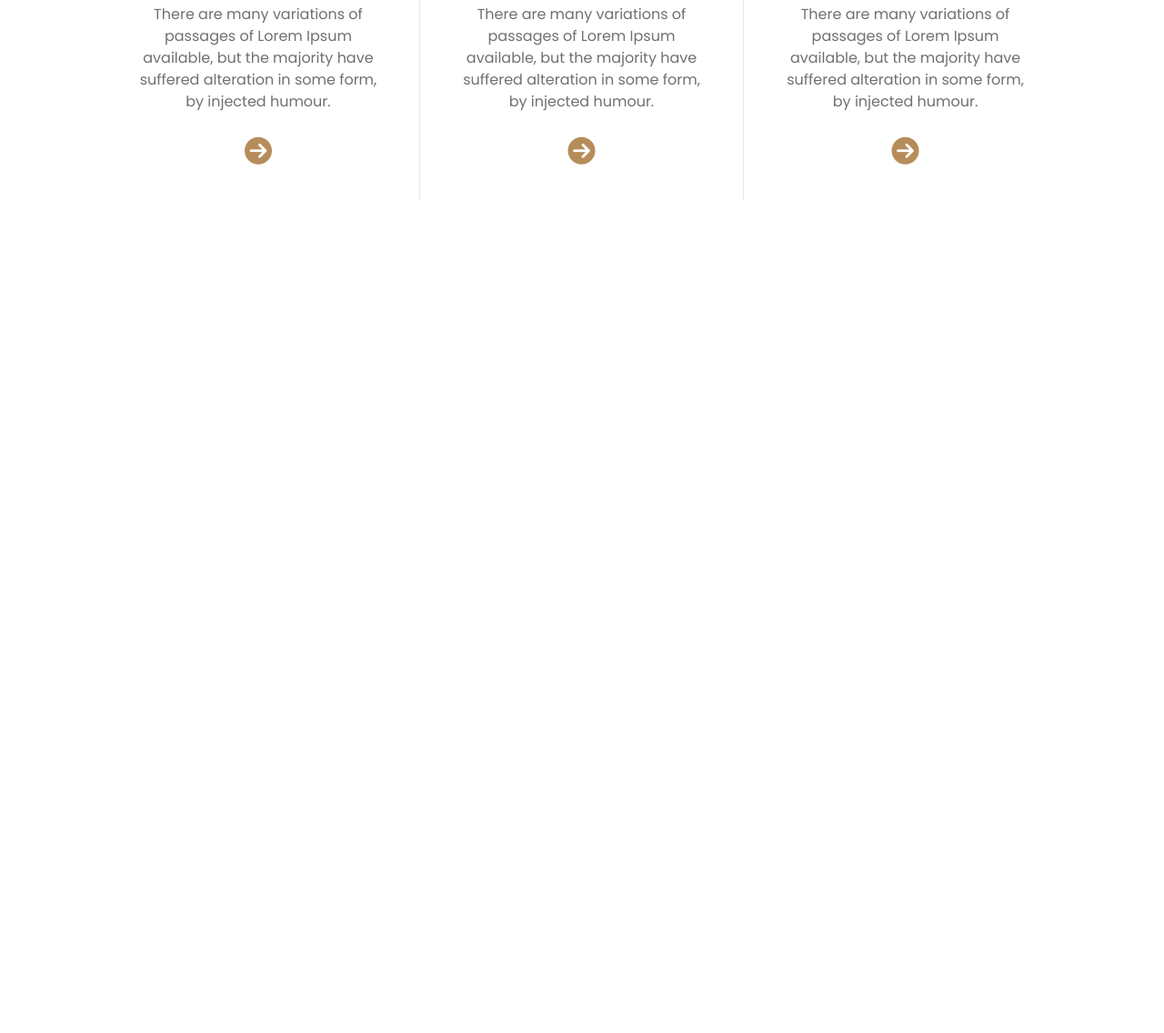
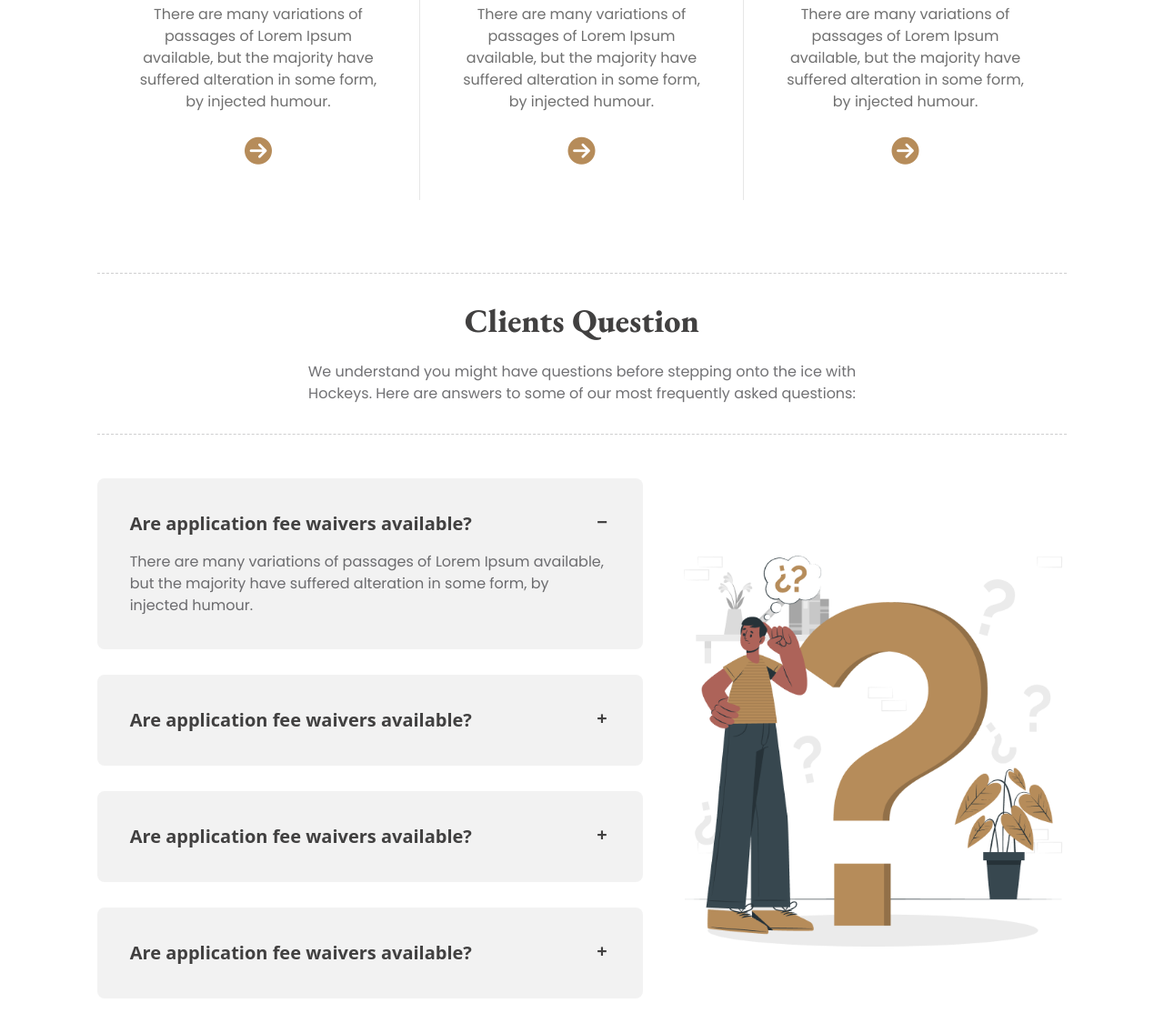
Before and after one commit to Sadiqur057/Justice, a plain HTML site: page index.html in a window 1280 px wide. Shown: the part 1561-2697 px from the top of the page at 91% size. Before the commit the page ends 1861 px from the top, so only its background shows below. Drawn offline with nearby package versions, Linux system fonts and the light colour scheme.

Commit message:
faq section added

```diff
--- a/index.html
+++ b/index.html
@@ -72,7 +72,7 @@
   </header>
 
   <main class="w-[90%] md:w-5/6 mx-auto">
-    <!-- Professional Hockeys Club -->
+    <!-- Legal Practice Area -->
     <section class="my-10 md:my-20 text-center" id="about">
       <div class="py-6 md:py-8 border-[#13131833] text-center">
         <h2 class="text-c-header font-extrabold text-2xl md:text-4xl mb-4 md:mb-6">The Legal Practice Area</h2>
@@ -142,7 +142,7 @@
 
 
     <!-- Clients Question -->
-    <!-- <section class="my-10 md:my-20" id="blog">
+    <section class="my-10 md:my-20" id="blog">
       <div class="py-6 md:py-8 border-y-[1px] border-dashed border-[#13131833] text-center">
         <h2 class="text-c-header font-extrabold text-2xl md:text-4xl mb-4 md:mb-6">Clients Question</h2>
         <p class="font-medium leading-relaxed text-c-third lg:w-[60%] md:w-[80%] w-[90%] mx-auto text-sm md:text-base">
@@ -150,77 +150,50 @@
           our most frequently asked questions: </p>
       </div>
       <div
-        class="flex items-center flex-col md:flex-row mt-6 md:mt-12 border-[1px] border-[#1313181a] rounded-2xl gap-6 md:gap-10 p-6 md:p-8">
-        <div class="md:w-[40%]">
-          <img class="w-full" src="Images/11.png" alt="">
-        </div>
+        class="flex items-center flex-col md:flex-row mt-6 md:mt-12 rounded-2xl gap-6 md:gap-10 ">
         <div class="flex-1">
-          <div class="collapse collapse-plus border-b-[1px] border-[#1313181a]">
+          <div class="collapse collapse-plus bg-base-200 rounded-lg md:p-5">
             <input type="radio" name="my-accordion-3" checked="checked" />
             <div class="collapse-title text-xl text-c-header font-bold">
-              Our Equipment
+              Are application fee waivers available?
             </div>
             <div class="collapse-content">
-              <p class="text-c-third text-sm md:text-base">We have latest and best equipment like skates, a stick,
-                helmet, gloves, and shin pads. Our knowledgeable staff can help you choose the right gear for your skill
-                level.</p>
+              <p class="text-c-third text-sm md:text-base">There are many variations of passages of Lorem Ipsum available, but the majority have suffered alteration in some form, by injected humour.</p>
             </div>
           </div>
-          <div class="collapse collapse-plus border-b-[1px] border-[#1313181a]">
-            <input type="radio" name="my-accordion-3" />
+          <div class="collapse collapse-plus bg-base-200 rounded-lg md:p-5 my-3 md:my-7">
+            <input type="radio" name="my-accordion-3"  />
             <div class="collapse-title text-xl text-c-header font-bold">
-              Hockey Training
+              Are application fee waivers available?
             </div>
             <div class="collapse-content">
-              <p class="text-c-third text-sm md:text-base">We offer a variety of hockey training programs for all ages
-                and skill levels, from beginner clinics to advanced skills development programs. Check out our program
-                section for more details.</p>
+              <p class="text-c-third text-sm md:text-base">There are many variations of passages of Lorem Ipsum available, but the majority have suffered alteration in some form, by injected humour.</p>
             </div>
           </div>
-          <div class="collapse collapse-plus border-b-[1px] border-[#1313181a]">
-            <input type="radio" name="my-accordion-3" />
+          <div class="collapse collapse-plus bg-base-200 rounded-lg md:p-5 my-3 md:my-7">
+            <input type="radio" name="my-accordion-3"  />
             <div class="collapse-title text-xl text-c-header font-bold">
-              Private Lessons
+              Are application fee waivers available?
             </div>
             <div class="collapse-content">
-              <p class="text-c-third text-sm md:text-base">We offer private hockey lessons with our experienced coaches.
-                Private lessons are a great way to get personalized attention and focus on specific skills you want to
-                improve.</p>
+              <p class="text-c-third text-sm md:text-base">There are many variations of passages of Lorem Ipsum available, but the majority have suffered alteration in some form, by injected humour.</p>
             </div>
           </div>
-          <div class="collapse collapse-plus border-b-[1px] border-[#1313181a]">
-            <input type="radio" name="my-accordion-3" />
+          <div class="collapse collapse-plus bg-base-200 rounded-lg md:p-5 my-3 md:my-7">
+            <input type="radio" name="my-accordion-3"  />
             <div class="collapse-title text-xl text-c-header font-bold">
-              Ski Touring
+              Are application fee waivers available?
             </div>
             <div class="collapse-content">
-              <p class="text-c-third text-sm md:text-base">While we specialize in hockey, we can connect you with
-                reputable partners who offer ski touring experiences in your area.</p>
-            </div>
-          </div>
-          <div class="collapse collapse-plus border-b-[1px] border-[#1313181a]">
-            <input type="radio" name="my-accordion-3" />
-            <div class="collapse-title text-xl text-c-header font-bold">
-              Booking
-            </div>
-            <div class="collapse-content">
-              <p class="text-c-third text-sm md:text-base">You can book ice time and training sessions online through
-                our website or by calling us directly.</p>
-            </div>
-          </div>
-          <div class="collapse collapse-plus ">
-            <input type="radio" name="my-accordion-3" />
-            <div class="collapse-title text-xl text-c-header font-bold">
-              Pricings
-            </div>
-            <div class="collapse-content">
-              <p class="text-c-third text-sm md:text-base">Our pricing varies depending on the program, ice time, and
-                duration. We offer competitive rates and packages to fit your needs.</p>
+              <p class="text-c-third text-sm md:text-base">There are many variations of passages of Lorem Ipsum available, but the majority have suffered alteration in some form, by injected humour.</p>
             </div>
           </div>
         </div>
+        <div class="md:w-[40%]">
+          <img class="w-full" src="images/faq.png" alt="">
+        </div>
       </div>
-    </section> -->
+    </section>
 
     <!-- Get in Touch Question -->
     <!-- <section class="my-10 md:my-20" id="contact">
```
